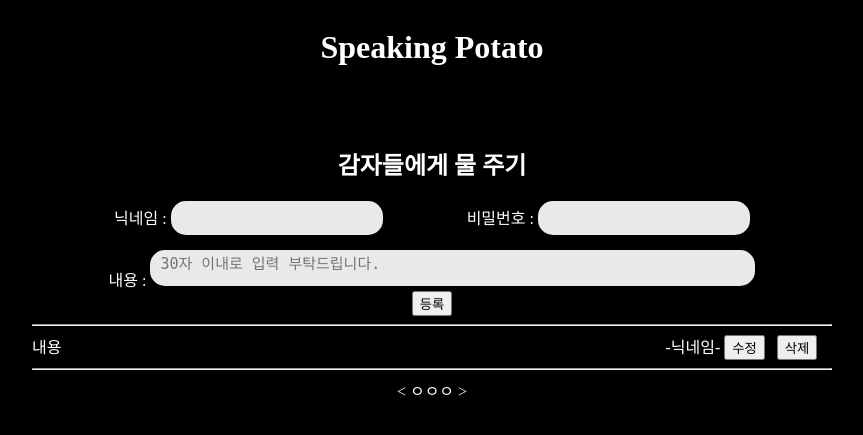
After one commit to hgyeom/speaking-potato, a Flask app: template templates/guestbook.html in a window 1280 px wide. The commit adds this page. Shown: the top 435 px of the page, without its empty margins (208-1071 px from the left). Run offline with Flask 3, Linux system fonts and the light colour scheme; the template is opened without the code that fills it, so the values that code supplies are empty.

Commit message:
guestbook,static,app.py 변경

```diff
--- a/app.py
+++ b/app.py
@@ -0,0 +1,25 @@
+from flask import Flask, render_template, request, jsonify
+app = Flask(__name__)
+
+@app.route('/')
+def home():
+    return render_template('index.html')
+
+@app.route('/guestbook')
+def guestbook():
+    return render_template("guestbook.html")
+
+#방명록 등록
+@app.route("/api/guestbook", methods=["POST"])
+def bucket_post():
+    sample_receive = request.form['sample_give']
+    print(sample_receive)
+    return jsonify({'msg': 'POST 연결 완료!'})
+
+#방명록 조회
+@app.route("/api/guestbook", methods=["GET"])
+def bucket_get():
+    return jsonify({'msg': 'GET 연결 완료!'})
+
+if __name__ == '__main__':
+    app.run('0.0.0.0', port=5000, debug=True)
--- /dev/null
+++ b/templates/guestbook.html
@@ -0,0 +1,103 @@
+<!DOCTYPE html>
+<html lang="en">
+  <head>
+    <meta charset="UTF-8" />
+    <meta http-equiv="X-UA-Compatible" content="IE=edge" />
+    <meta name="viewport" content="width=device-width, initial-scale=1.0" />
+    <title>방명록</title>
+    <script src="https://ajax.googleapis.com/ajax/libs/jquery/3.5.1/jquery.min.js"></script>
+    <style>
+      body {
+        background-color: black;
+        display: flex;
+        flex-direction: column;
+        align-items: center;
+      }
+      .background {
+        color: white;
+      }
+      .title {
+        text-align: center;
+      }
+      .guestBook {
+        text-align: center;
+        margin-top: 80px;
+      }
+      .posting {
+        /* background-color: white; */
+        width: 800px;
+        /* color: black; */
+        text-align: center;
+      }
+      .guestBook_name {
+        margin-left: 600px;
+      }
+
+      .footer {
+        color: white;
+      }
+
+      input {
+        width: 200px;
+        height: 32px;
+        font-size: 15px;
+        border: 0;
+        border-radius: 15px;
+        outline: none;
+        padding-left: 10px;
+        background-color: rgb(233, 233, 233);
+      }
+
+      textarea {
+        width: 593px;
+        height: 32px;
+        font-size: 15px;
+        border: 0;
+        border-radius: 15px;
+        outline: none;
+        padding-left: 10px;
+        background-color: rgb(233, 233, 233);
+        margin-top: 15px;
+        resize: none;
+      }
+      a {
+        text-decoration: none;
+        color: white;
+      }
+
+      .guestBook_id {
+        margin-right: 80px;
+      }
+    </style>
+  </head>
+  <body>
+    <div class="background">
+      <h1 class="title">Speaking Potato</h1>
+      <h2 class="guestBook">감자들에게 물 주기</h2>
+      <div class="posting">
+        닉네임 : <input type="text" class="guestBook_id" />
+        비밀번호 : <input type="password" class="guestBook_password" /><br />
+        내용 :
+        <textarea
+          class="comment"
+          cols="70"
+          rows="0"
+          placeholder="30자 이내로 입력 부탁드립니다."
+        ></textarea>
+        <br>
+        <button class="add_post">등록</button>
+      </div>
+      <hr />
+      <div class="guestBook_list">
+        <span class="guestBook_comment">내용</span>
+        <span class="guestBook_name">-닉네임-</span>
+        <button class="guestBook_update">수정</button> &nbsp; <button class="guestBook_delete">삭제</button>
+      </div>
+      <hr />
+    </div>
+    <div class="footer">
+      <a href="#" vlink="white" alink="white">&lt;</a> ㅇㅇㅇ
+      <a href="#" vlink="white" alink="white">&gt;</a>
+    </div>
+  </body>
+</html>
--- a/templates/index.html
+++ b/templates/index.html
@@ -87,7 +87,7 @@
       <!-- 좌측 이미지 -->
       <div class="image_content">
         <img
-          src="../templates/static/images/저는 감자에용!.png"
+          src="/static/images/저는 감자에용!.png"
           width="100"
           height="100"
           alt=""
@@ -108,8 +108,10 @@
       </div>
     </div>
 
+
     <!-- 하단 막대 -->
     <div content="footer">
+      <a href="guestbook">임시 방명록 이동</a>
       <div class="circle1"></div>
       <div class="circle2"></div>
       <div class="circle3"></div>
```
Also changed, not shown: static/css/style.css (added), static/images/저는 감자에용!.png (renamed from templates/static/images/저는 감자에용!.png).
